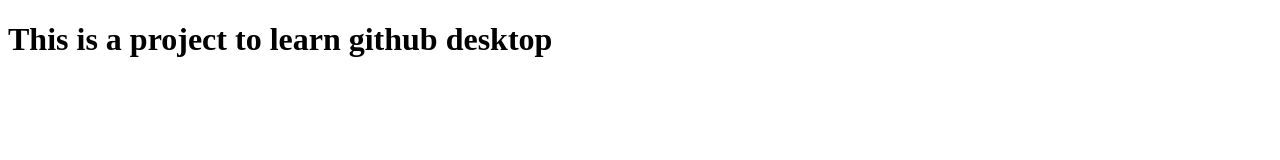
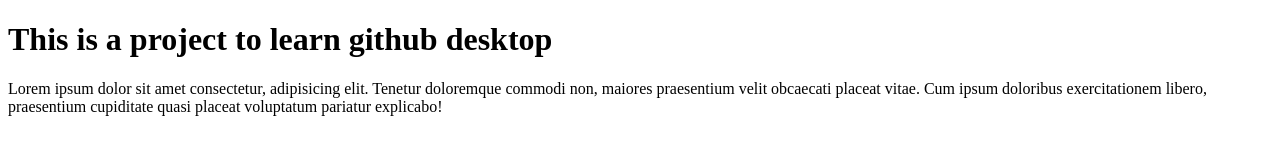
Before and after one commit to super-SuPer-dev/new-project, a plain HTML site: page index.html in a window 1280 px wide. Drawn offline with Linux system fonts and the light colour scheme.

Commit message:
add some text
a

```diff
--- a/index.html
+++ b/index.html
@@ -8,5 +8,6 @@
 </head>
 <body>
     <h1>This is a project to learn github desktop</h1>
+    <p>Lorem ipsum dolor sit amet consectetur, adipisicing elit. Tenetur doloremque commodi non, maiores praesentium velit obcaecati placeat vitae. Cum ipsum doloribus exercitationem libero, praesentium cupiditate quasi placeat voluptatum pariatur explicabo!</p>
 </body>
 </html>
```
